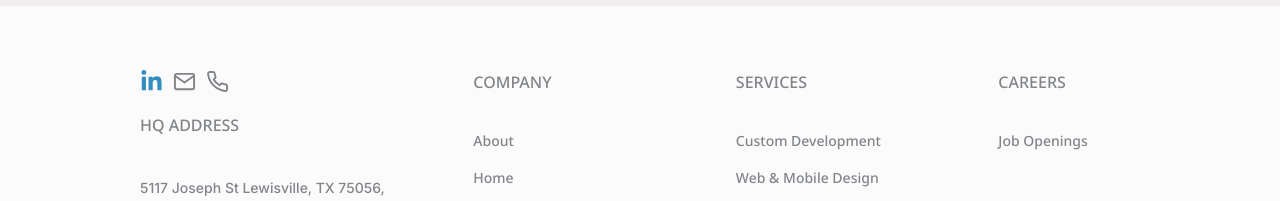
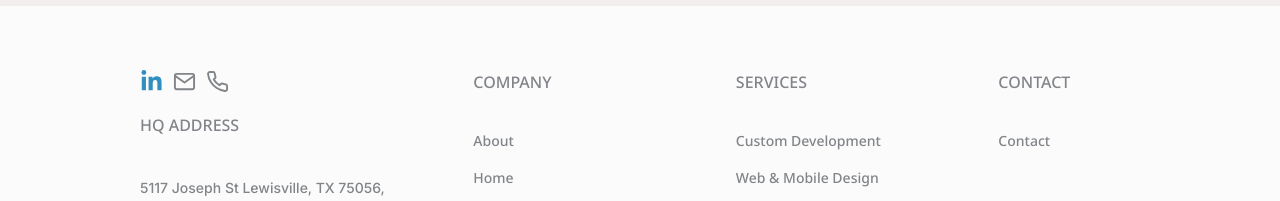
Before and after one commit to UmerFarooqOG/joyndigital, a Next.js app: page / in a window 1280 px wide. Shown: the part 3392-3593 px from the top of the page. Built offline with nearby package versions, Linux system fonts and the light colour scheme.

Commit message:
Chnage scroll

```diff
--- a/src/app/globals.css
+++ b/src/app/globals.css
@@ -21,6 +21,17 @@ body{
   font-family: 'Noto Sans', sans-serif;
 }
 
+body::-webkit-scrollbar {
+  width: 0.6em;
+}
+
+
+
+body::-webkit-scrollbar-thumb {
+  border-radius: 40px;
+background-color: darkgrey;
+outline: 1px solid slategrey;
+}
 .scrollbar-track-x{
   display: none !important;
 }
--- a/src/app/layout.js
+++ b/src/app/layout.js
@@ -26,7 +26,7 @@ export default function RootLayout({ children }) {
           <link rel="icon" type="image/png" sizes="16x16" href="/favicon.ico" />
         </Head>
 
-      <body className={inter.className}>
+      <body className={inter.className} >
         <Navbar />
 
         {children}
--- a/src/components/Footer.jsx
+++ b/src/components/Footer.jsx
@@ -35,8 +35,8 @@ const Footer = () => (
         <Link className="text-[#656B70] hover:text-[#1d1d1e] duration-500  text-[12px] lg:text-[14px] font-Noto font-[500]" href={'/'} >AI / ML Solutions</Link>
       </div>
       <div className="flex flex-col md:mt-0 mt-[30px] w-[100%] xxm:w-[30%] md:w-[20%] gap-4 items-start">
-        <p className="text-[#656B70] text-[14px] lg:text-[16px] font-Noto font-[500] mb-[20px]">CAREERS</p>
-        <Link className="text-[#656B70] hover:text-[#1d1d1e] duration-500 text-[12px] lg:text-[14px] font-Noto font-[500]" href={'/'} >Job Openings</Link>
+        <p className="text-[#656B70] text-[14px] lg:text-[16px] font-Noto font-[500] mb-[20px]">CONTACT</p>
+        <Link className="text-[#656B70] hover:text-[#1d1d1e] duration-500 text-[12px] lg:text-[14px] font-Noto font-[500]" href={'/contact'} >Contact</Link>
       </div>
 
 
@@ -44,8 +44,8 @@ const Footer = () => (
 
     <div className="w-full flex flex-wrap  items-center mt-[30px] justify-center md:justify-end gap-[5px] xxm:gap-[10px]">
 
-        <Link href={'/'} className=" text-[12px] xxm:text-[14px] underline font-[400] font-Noto text-[#656B70]" >Terms & Conditions</Link>
-        <Link href={'/'} className=" text-[12px] xxm:text-[14px] underline font-[400] font-Noto text-[#656B70]" > Privacy Policy </Link>
+        <p className=" text-[12px] xxm:text-[14px] underline font-[400] font-Noto text-[#656B70]" >Terms & Conditions</p>
+        <p className=" text-[12px] xxm:text-[14px] underline font-[400] font-Noto text-[#656B70]" > Privacy Policy </p>
         <p className=" text-[12px] xsm:text-center xxm:text-[14px] font-[400] font-Nato text-[#656B70]" > Copyrights@2024 All Rights Reserved</p>
 
     </div>
```
